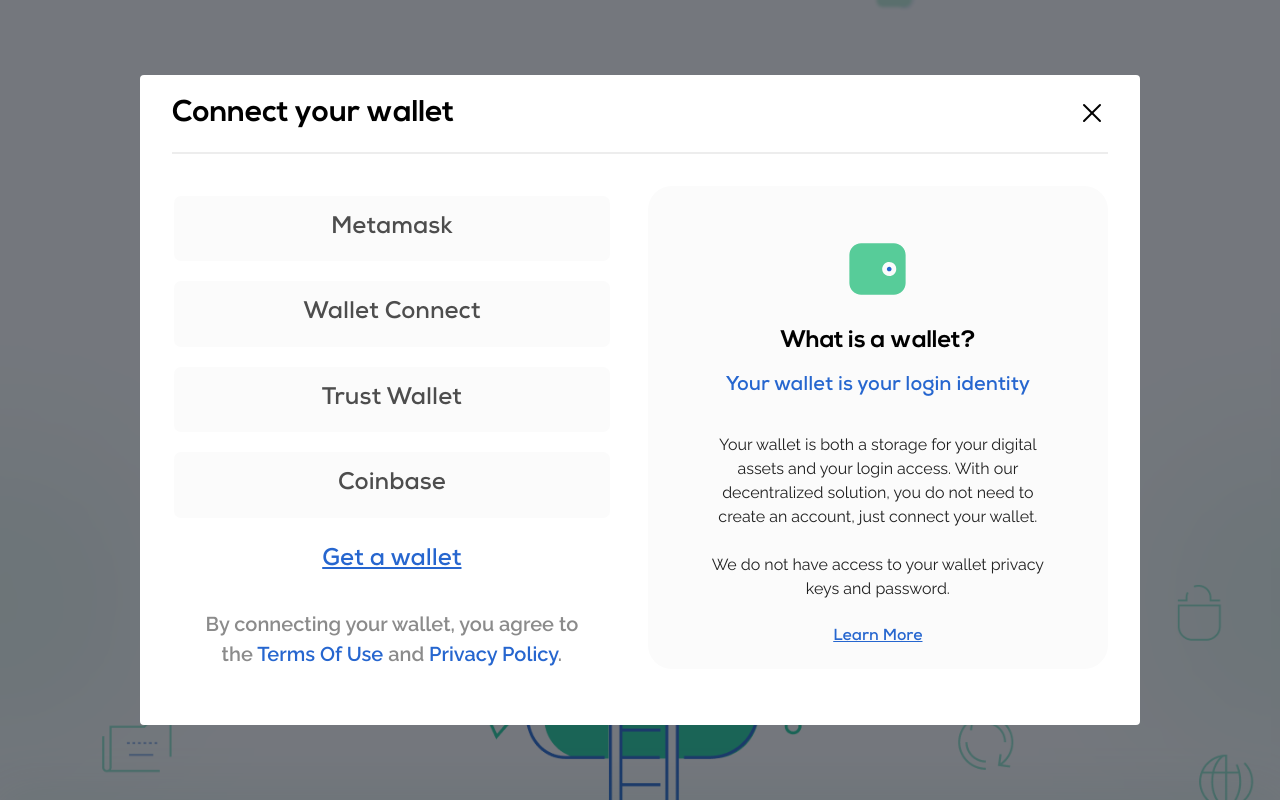
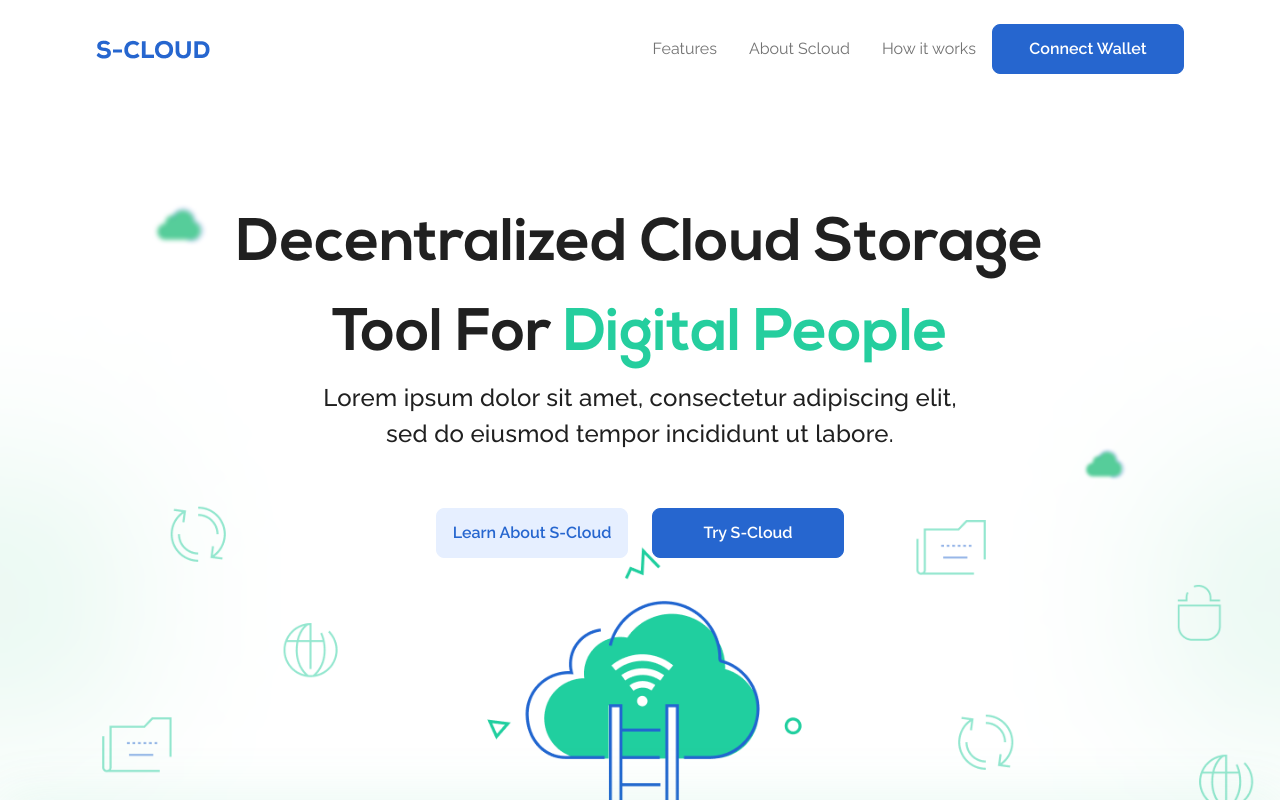
Before and after one commit to Syndeedev/scloud, a Vue app: page / in a window 1280 px wide. Shown: the top 800 px of the page. Built offline with nearby package versions, Linux system fonts and the light colour scheme.

Commit message:
navigation in process

```diff
--- a/src/App.vue
+++ b/src/App.vue
@@ -1,9 +1,34 @@
 <template>
   <div id="app">
-    <!-- <nav>
-      <router-link to="/">Home</router-link> |
-      <router-link to="/about">About</router-link>
-    </nav> -->
+    <nav class="flex items-center justify-between fixed px-6 sm:px-10 md:px-12 lg:px-24 xl:px-24 py-6">
+      <div>
+       <a href="/"> <img src="@/assets/icons/S-CLOUD.png" alt="s-cloud"></a>
+      </div>
+      <div class="md:flex items-center justify-center hidden">
+        <router-link class="mx-4" to="#features">Features</router-link>
+        <router-link class="mx-4" to="#about">About Scloud</router-link>
+        <router-link class="mx-4" to="#about">How it works</router-link>
+        <a href="#about"
+                    class="
+                      inline-block
+                      bg-scloudblue
+                      hover:bg-scloudblue-dark
+                      border border-scloudblue
+                      text-white text-base
+                      no-underline
+                      font-semibold
+                      w-48
+                      text-center
+                      py-3
+                      rounded-lg
+                    "
+                  >
+                    Connect Wallet</a>
+      </div>
+      <div class="md:hidden" >
+        <img src="@/assets/icons/hamburger.svg">
+      </div>
+    </nav>
     <router-view/>
   </div>
 </template>
@@ -33,15 +58,21 @@
 }
 
 nav {
-  /* padding: 30px; */
+  background: #ffffff;
+  width: 100%;
+  /* max-width: 1500px; */
+
 }
 
 nav a {
-  font-weight: bold;
-  color: #2c3e50;
+
+  color: #727272;
 }
 
 nav a.router-link-exact-active {
-  color: #42b983;
+  color: #2666CF;
+  font-weight: bold;
+  /* padding-bottom: 20px; */
+  border-bottom: 3px solid #2666CF;
 }
 </style>
--- a/src/components/SCloudStorage.vue
+++ b/src/components/SCloudStorage.vue
@@ -1,5 +1,5 @@
 <template>
-  <section class="section">
+  <section id="about" class="section">
     <div class="main-card p-4 sm:p-12 md:p-20 lg:p-28">
       <div
         class="
--- a/src/components/SFeatures.vue
+++ b/src/components/SFeatures.vue
@@ -1,5 +1,5 @@
 <template>
-  <section class="section">
+  <section id="features" class="section">
     <div class="main-card p-4 sm:p-12 md:p-20 lg:p-28">
       <div>
         <div>
--- a/src/router/index.js
+++ b/src/router/index.js
@@ -23,6 +23,14 @@
 const router = new VueRouter({
   mode: 'history',
   base: process.env.BASE_URL,
+  scrollBehavior (to) {
+    if (to.hash) {
+      return {
+        selector: to.hash
+        // , offset: { x: 0, y: 10 }
+      }
+    }
+  },
   routes
 })
 
--- a/src/views/HomeView.vue
+++ b/src/views/HomeView.vue
@@ -46,7 +46,7 @@
   },
   data() {
     return {
-      openModal: true,
+      openModal: false,
       walletTypes:[
         "Metamask","Wallet Connect","Trust Wallet","Coinbase"
       ]
```
Also changed, not shown: src/assets/icons/S-CLOUD.png (added), src/assets/icons/hamburger.svg (added).
